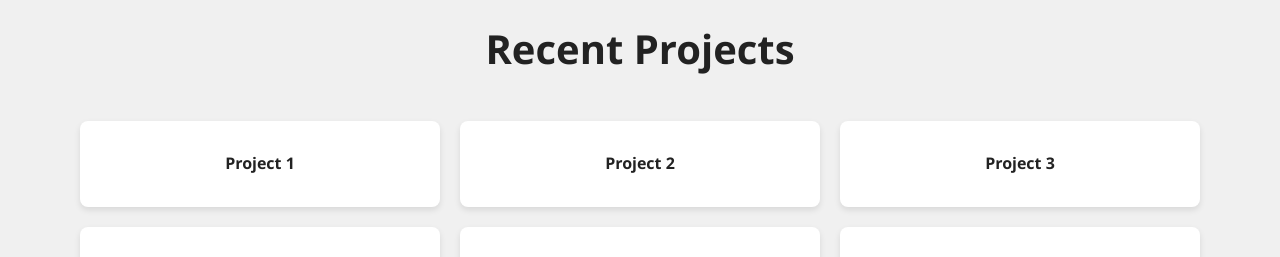
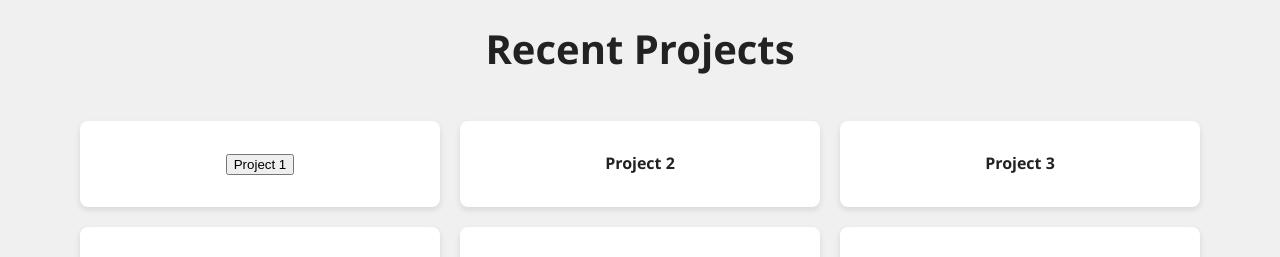
Before and after one commit to arunshahi123/css-, a plain HTML site: page index.html in a window 1280 px wide. Shown: the part 1640-1897 px from the top of the page. Drawn offline with Linux system fonts and the light colour scheme.

Commit message:
Update index.html

```diff
--- a/index.html
+++ b/index.html
@@ -74,7 +74,7 @@
   <section class="portfolio">
     <h2>Recent Projects</h2>
     <div class="portfolio-grid">
-      <div class="project-card">Project 1</div>
+      <div class="project-card"><button a href = "https://arunshahi123.github.io/resturent/">Project 1</button></div>
       <div class="project-card">Project 2</div>
       <div class="project-card">Project 3</div>
       <div class="project-card">Project 4</div>
```
